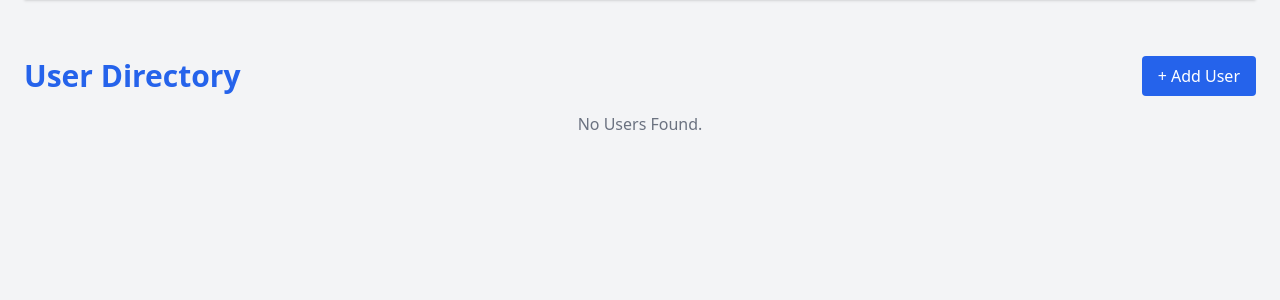
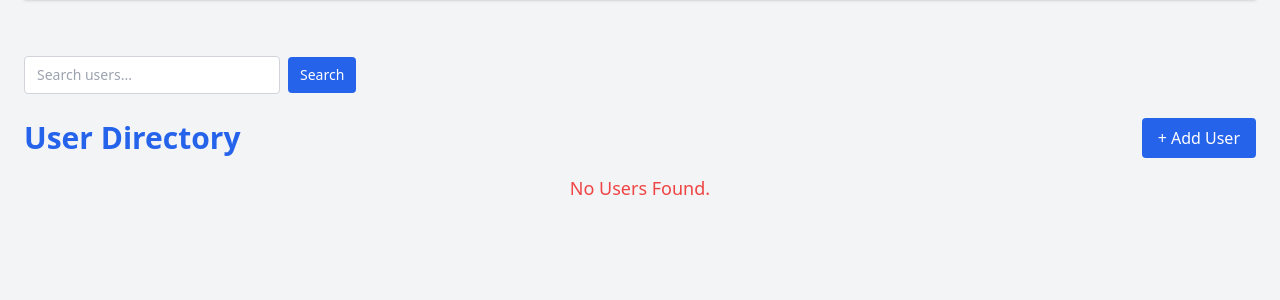
Before and after one commit to Basit-Dev/Flask-Dashboard, a Flask app: page /users in a window 1280 px wide. Shown: the part 88-388 px from the top of the page. Run offline with Flask 3, Linux system fonts and the light colour scheme.

Commit message:
User search functionality added
Database cab be searched using any parameters, if  not found a message displays no users found.

```diff
--- a/app.py
+++ b/app.py
@@ -53,8 +53,18 @@ def welcome():
 # Show all users
 @app.route("/users")
 def users():
-    all_users = User.query.all()
-    return render_template("users.html", users=all_users)
+    # Search for users or show all users
+    query = request.args.get("query", "").strip()
+    if query:
+        users = User.query.filter(
+            (User.name.ilike(f"%{query}%")) |
+            (User.email.ilike(f"%{query}%")) |
+            (User.phone.ilike(f"%{query}%")) |
+            (User.department.ilike(f"%{query}%"))
+        ).all()
+    else:
+        users = User.query.all()
+    return render_template("users.html", users=users)
 
 # Add new user
 @app.route("/add", methods=["GET", "POST"])
--- a/static/css/output.css
+++ b/static/css/output.css
@@ -1059,6 +1077,11 @@ video {
   color: rgb(20 83 45 / var(--tw-text-opacity, 1));
 }
 
+.text-red-500 {
+  --tw-text-opacity: 1;
+  color: rgb(239 68 68 / var(--tw-text-opacity, 1));
+}
+
 .opacity-0 {
   opacity: 0;
 }
@@ -1181,6 +1245,46 @@ video {
 
   .sm\:hidden {
     display: none;
+  }
+
+  .sm\:w-auto {
+    width: auto;
+  }
+
+  .sm\:w-64 {
+    width: 16rem;
+  }
+
+  .sm\:w-72 {
+    width: 18rem;
+  }
+
+  .sm\:w-48 {
+    width: 12rem;
+  }
+
+  .sm\:flex-row {
+    flex-direction: row;
+  }
+
+  .sm\:items-center {
+    align-items: center;
+  }
+
+  .sm\:justify-start {
+    justify-content: flex-start;
+  }
+
+  .sm\:justify-end {
+    justify-content: flex-end;
+  }
+
+  .sm\:justify-center {
+    justify-content: center;
+  }
+
+  .sm\:justify-between {
+    justify-content: space-between;
   }
 
   .sm\:px-6 {
--- a/templates/users.html
+++ b/templates/users.html
@@ -1,6 +1,27 @@
 {% extends 'base.html' %} {% block title %}Users{% endblock %} {% block content
 %}
 <div class="mt-14 mx-auto">
+
+    <!-- Search form -->
+    <form method="GET" action="{{ url_for('users') }}"
+        class="flex flex-col sm:flex-row sm:items-center gap-2 w-full sm:w-auto sm:justify-start mb-6">
+        <!-- Search input -->
+        <input type="text" name="query" value="{{ request.args.get('query', '') }}" placeholder="Search users..."
+            class="w-full sm:w-64 border border-gray-300 rounded px-3 py-2 text-sm focus:outline-none focus:ring-2 focus:ring-blue-500" />
+
+        <button type="submit"
+            class="w-full sm:w-auto bg-blue-600 text-white px-3 py-2 rounded hover:bg-blue-700 transition text-sm">
+            Search
+        </button>
+
+        <!-- Show all users button -->
+        {% if request.args.get('query') %}
+        <a href="{{ url_for('users') }}" class="px-3 py-2 text-sm rounded border border-gray-300 bg-slate-500 text-white
+            hover:bg-gray-100 hover:text-gray-900 transition-colors duration-200">
+            Show all
+        </a>
+        {% endif %}
+    </form>
     <div class="flex items-center justify-between mb-4">
         <h1 class="text-3xl font-bold text-blue-600">User Directory</h1>
 
@@ -33,15 +54,21 @@
                 <tbody class="bg-white divide-y divide-gray-200">
                     {% for user in users %}
                     <tr>
-                        <td class="px-6 py-4 text-gray-800 font-medium break-words">{{ user.name }}</td>
-                        <td class="px-6 py-4 text-blue-600 break-words">{{ user.email }}</td>
+                        <td class="px-6 py-4 text-gray-800 font-medium break-words">
+                            {{ user.name }}
+                        </td>
+                        <td class="px-6 py-4 text-blue-600 break-words">
+                            {{ user.email }}
+                        </td>
                         <td class="px-6 py-4 break-words">{{ user.phone }}</td>
                         <td class="px-6 py-4 break-words">{{ user.department }}</td>
                         <td class="px-6 py-4">
                             <!-- Action buttons -->
-                            <a href="{{ url_for('update_user', id=user.id) }}" class="text-blue-600 hover:underline">Edit</a>
+                            <a href="{{ url_for('update_user', id=user.id) }}"
+                                class="text-blue-600 hover:underline">Edit</a>
                             <span class="text-gray-300 px-2">|</span>
-                            <a href="{{ url_for('delete_user', id=user.id) }}" class="text-red-600 hover:underline">Delete</a>
+                            <a href="{{ url_for('delete_user', id=user.id) }}"
+                                class="text-red-600 hover:underline">Delete</a>
                         </td>
                     </tr>
                     {% endfor %}
@@ -72,7 +99,7 @@
 
     <!-- If no users exist show message -->
     {% else %}
-    <p class="text-center text-gray-500">No Users Found.</p>
+    <p class="text-center text-red-500 text-lg">No Users Found.</p>
     {% endif %}
 </div>
 
```
Also changed, not shown: other parts of static/css/output.css (+59 -0 lines).
